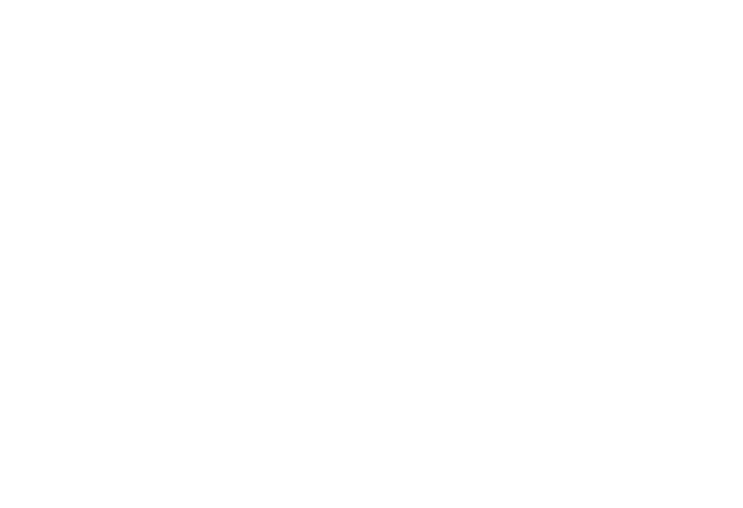
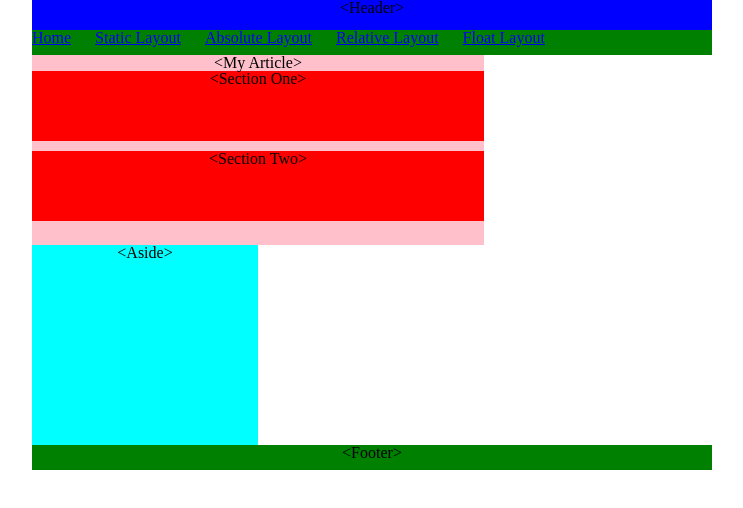
Before and after one commit to layasb/Homework4, a plain HTML site: page static.html in a window 1280 px wide. Shown: the whole page, without its empty margins (268-1011 px from the left). Drawn offline with Linux system fonts and the light colour scheme.

Commit message:
2nd commit

```diff
--- /dev/null
+++ b/css/reset.css
@@ -0,0 +1,41 @@
+/** * Eric Meyer's Reset CSS v2.0 (http://meyerweb.com/eric/tools/css/reset/) * http://cssreset.com */
+
+html, body, div, span, applet, object, iframe, h1, h2, h3, h4, h5, h6, p, blockquote, pre, a, abbr, acronym,
+address, big, cite, code, del, dfn, em, img, ins, kbd, q, s, samp, small, strike, strong, sub, sup, tt, var,
+b, u, i, center, dl, dt, dd, ol, ul, li, fieldset, form, label, legend, table, caption, tbody, tfoot, thead,
+tr, th, td, article, aside, canvas, details, embed, figure, figcaption, footer, header, hgroup, menu, nav, output,
+ruby, section, summary, time, mark, audio, video {
+  margin: 0;
+  padding: 0;
+  border: 0;
+  font-size: 100%;
+  font: inherit;
+  vertical-align: baseline;
+}
+/* HTML5 display-role reset for older browsers */
+
+article, aside, details, figcaption, figure, footer, header, hgroup, menu, nav, section {
+  display: block;
+}
+
+body {
+  line-height: 1;
+}
+
+ol, ul {
+  list-style: none;
+}
+
+blockquote, q {
+  quotes: none;
+}
+
+  blockquote:before, blockquote:after, q:before, q:after {
+    content: '';
+    content: none;
+  }
+
+table {
+  border-collapse: collapse;
+  border-spacing: 0;
+}
--- /dev/null
+++ b/css/static.css
@@ -0,0 +1,58 @@
+body
+{
+    width:680px;
+    margin:0 auto;
+}
+header
+{
+    background-color:blue;
+    height:30px;
+    text-align:center;
+
+}
+nav
+{
+    background-color:green;
+    height:25px;
+}
+nav a
+{
+    display:inline;
+    margin-right:20px;
+}
+li
+{
+    display:inline;
+}
+article
+{
+    background-color:pink;
+    width:452px;
+    height:180px;
+    text-align:center;
+
+    padding-bottom:10px;
+}
+section
+{
+
+    background-color:red;
+    margin-bottom:10px;
+
+    width:452px;
+    height:70px;
+}
+aside
+{
+    width:226px;
+    background-color:cyan;
+    height:200px;
+    position:static;
+    text-align:center;
+}
+footer
+{
+    background-color:green;
+    height:25px;
+    text-align:center;
+}
--- a/index.html
+++ b/index.html
@@ -1,36 +1,27 @@
+
 <!DOCTYPE html>
 <html xmlns="http://www.w3.org/1999/xhtml">
 <head>
-    <title>IS455, Homework 4</title>
+  <title>IS445 Homework4</title>
+  <link href="css/reset.css" rel="stylesheet" />
 </head>
 <body>
-    <header>
-        <nav>
-            <a href="index.html">Home</a>
-            <a href="static.html">Static Layout</a>
-            <a href="relative.html">Relative Layout</a>
-            <a href="float.html">Float Layout</a>
-        </nav>
-    </header>
+  <header>&lt;Header&gt;</header>
+  <nav>
+    <ul>
+      <li><a href="index.html">Home</a></li>
+      <li><a href="static.html">Static Layout</a></li>
+	  <li><a href="absolute.html">Absolute Layout</a></li>
+      <li><a href="relative.html">Relative Layout</a></li>
+      <li><a href="float.html">Float Layout</a></li>
 
-    <article>
-        <p id="section one">Burn her anyway! What do you mean? Listen. Strange women lying in ponds distributing swords is
-            no basis for a system of government. Supreme executive power derives from a mandate from the masses,
-            not from some farcical aquatic ceremony. You can't expect to wield supreme power just 'cause some
-            watery tart threw a sword at you!</p>
-        <p id="section two">But you are dressed as one&hellip; We shall say 'Ni' again to you, if you do not appease us. Shh!
-            Knights, I bid you welcome to your new home. Let us ride to Camelot! Well, she turned me into a newt.
-            We found them. Found them? In Mercia?! The coconut's tropical! And this isn't my nose. This is a false one. And the hat.
-             She's a witch!</p>
-    </article>
-    <aside>
-        <h2>Contact</h2>
-        <p>Laya Salarbehzadi<br />
-            20730 Anza Ave <br />
-            <a href="mailto:layasb@yahoo.com">Email Me</a>
-            phone: (310)800-4369
-        </p>
-    </aside>
-
+    </ul>
+  </nav>
+  <article> &lt;My Article&gt;
+    <section>&lt;Section One&gt;</section>
+    <section>&lt;Section Two&gt;</section>
+  </article>
+  <aside>&lt;Aside&gt;</aside>
+  <footer>&lt;Footer&gt;</footer>
 </body>
 </html>
--- a/static.html
+++ b/static.html
@@ -0,0 +1,28 @@
+
+<!DOCTYPE html>
+<html xmlns="http://www.w3.org/1999/xhtml">
+<head>
+  <title>IS445 Homework4</title>
+  <link href="css/reset.css" rel="stylesheet" />
+    <link href="css/static.css" rel="stylesheet" />
+</head>
+<body>
+  <header>&lt;Header&gt;</header>
+  <nav>
+    <ul>
+      <li><a href="index.html">Home</a></li>
+      <li><a href="static.html">Static Layout</a></li>
+	  <li><a href="absolute.html">Absolute Layout</a></li>
+      <li><a href="relative.html">Relative Layout</a></li>
+      <li><a href="float.html">Float Layout</a></li>
+
+    </ul>
+  </nav>
+  <article> &lt;My Article&gt;
+    <section>&lt;Section One&gt;</section>
+    <section>&lt;Section Two&gt;</section>
+  </article>
+  <aside>&lt;Aside&gt;</aside>
+  <footer>&lt;Footer&gt;</footer>
+</body>
+</html>
```
